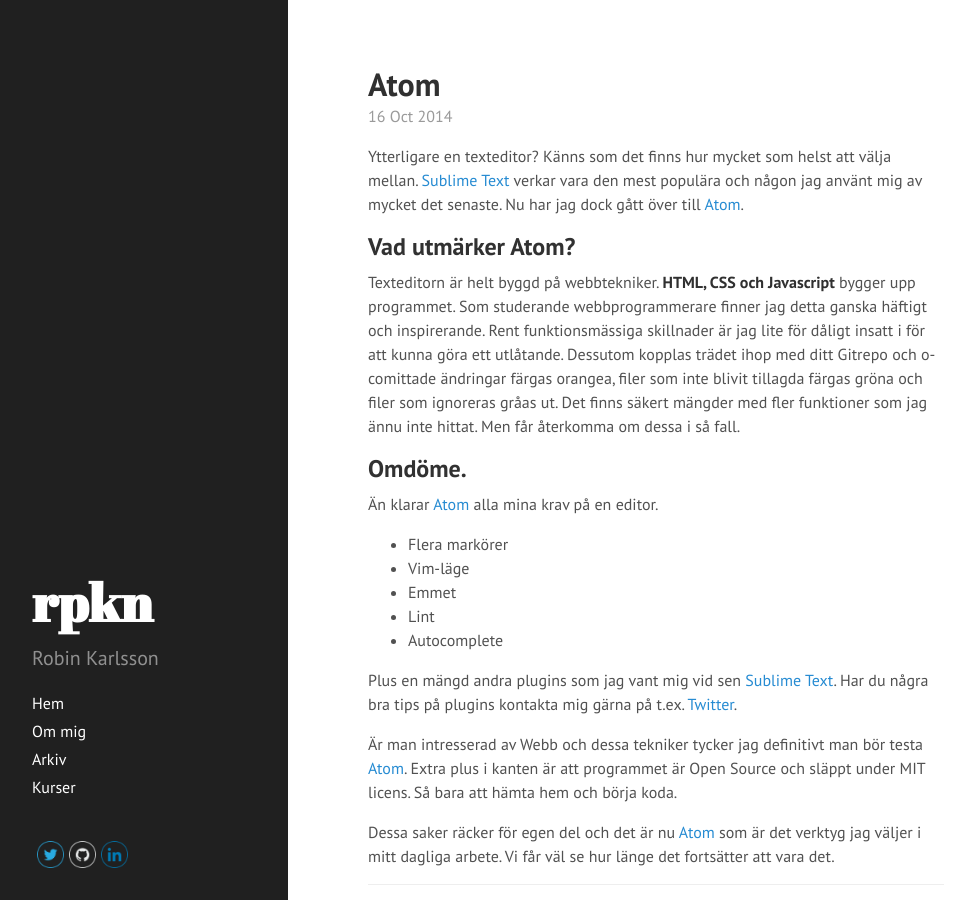
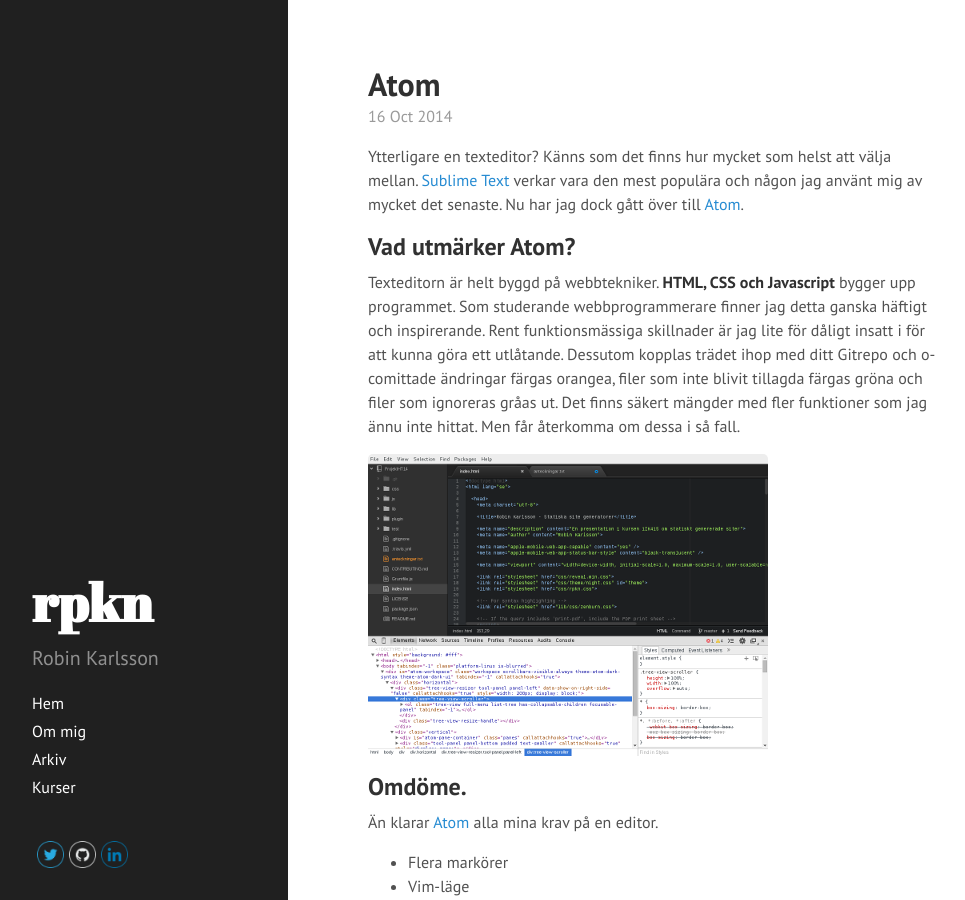
Before and after one commit to rk222ev/www, a Jekyll site: the page built from _posts/2014-10-16-atom.md, in a window 1280 px wide and 900 px high. Shown: the whole window, without its empty margins (0-965 px from the left). Built offline with Jekyll 4.4.1, drawn with Linux system fonts in a browser that asks for light colours; Markdown is read by kramdown in place of the engine named in the settings.

Commit message:
Added Atom image.

```diff
--- a/_posts/2014-10-16-atom.md
+++ b/_posts/2014-10-16-atom.md
@@ -14,6 +14,9 @@
 Dessutom kopplas trädet ihop med ditt Gitrepo och o-comittade ändringar färgas orangea, filer som inte blivit
 tillagda färgas gröna och filer som ignoreras gråas ut. Det finns säkert mängder med fler funktioner som jag
 ännu inte hittat. Men får återkomma om dessa i så fall.
+
+[![Bild på texteditorn Atom Som visar HTML strukturen.](/public/pics/atom-400x302.png)](/public/pics/atom.png)
+
 
 ##Omdöme.
 Än klarar [Atom](http://atom.io) alla mina krav på en editor.
```
Also changed, not shown: public/pics/atom-400x302.png (added), public/pics/atom.png (added).
